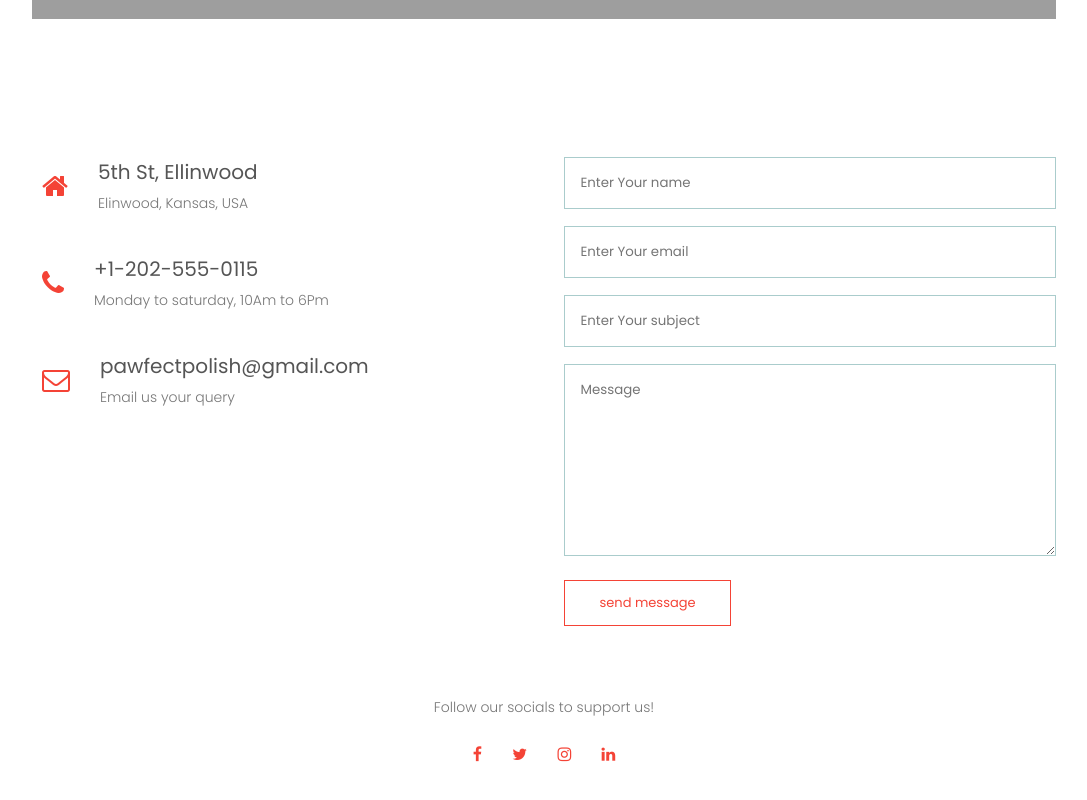
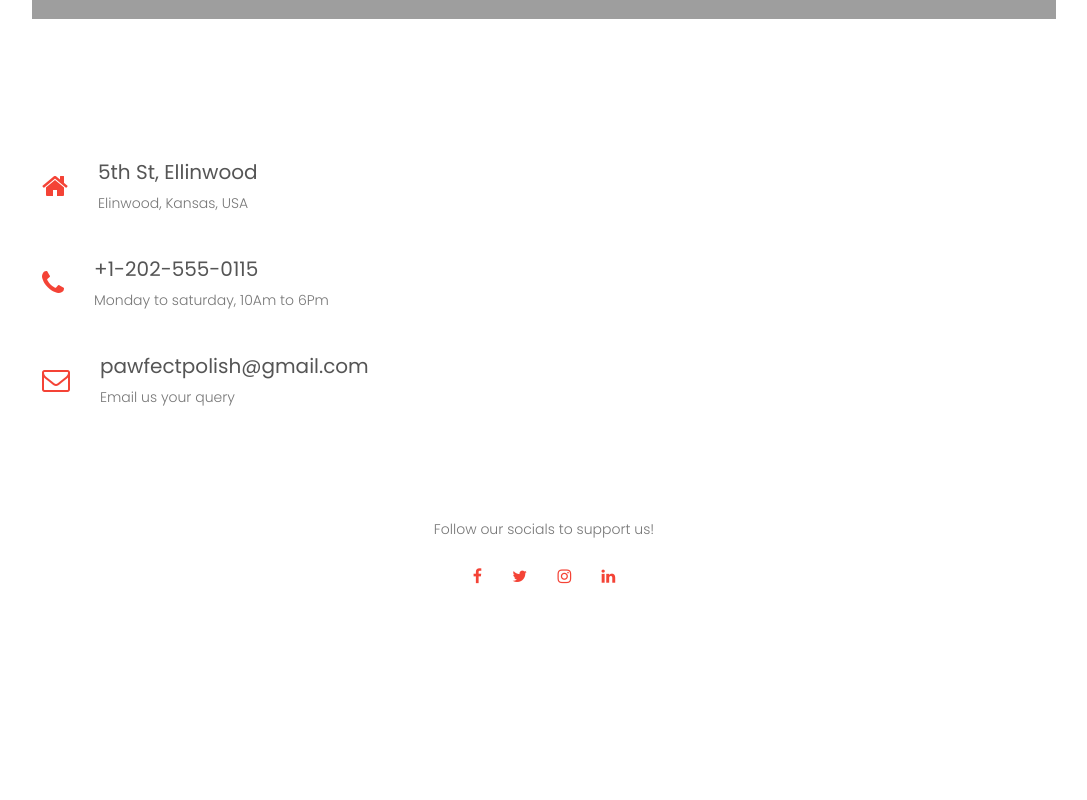
Before and after one commit to Uniger/pawfectpolishlmknl, a plain HTML site: page multi page web design/contact.html in a window 1280 px wide. Shown: the part 911-1711 px from the top of the page, without its empty margins (96-1183 px from the left). After the commit the page ends 1543 px from the top, so only its background shows below. Drawn offline with Linux system fonts and the light colour scheme; grey boxes are pictures that could not be loaded.

Commit message:
Update contact.html

```diff
--- a/multi page web design/contact.html
+++ b/multi page web design/contact.html
@@ -62,17 +62,7 @@
                     </span>
                 </div>
             </div>
-            <div class="contact-col" method="post">
-                <form action="form-handler.PHP">
-                  <input type="text" name="name" placeholder="Enter Your name" required>
-                  <input type="email" name="email" placeholder="Enter Your email" required>
-                  <input type="text" name="subject" placeholder="Enter Your subject" required>
-                  <textarea rows="8" name="message" placeholder="Message"></textarea>
-                <button type="submit" class="hero-btn red-btn">send message</button>
-                </form>
 
-
-            </div>
         </div>
     </section>
 
```
